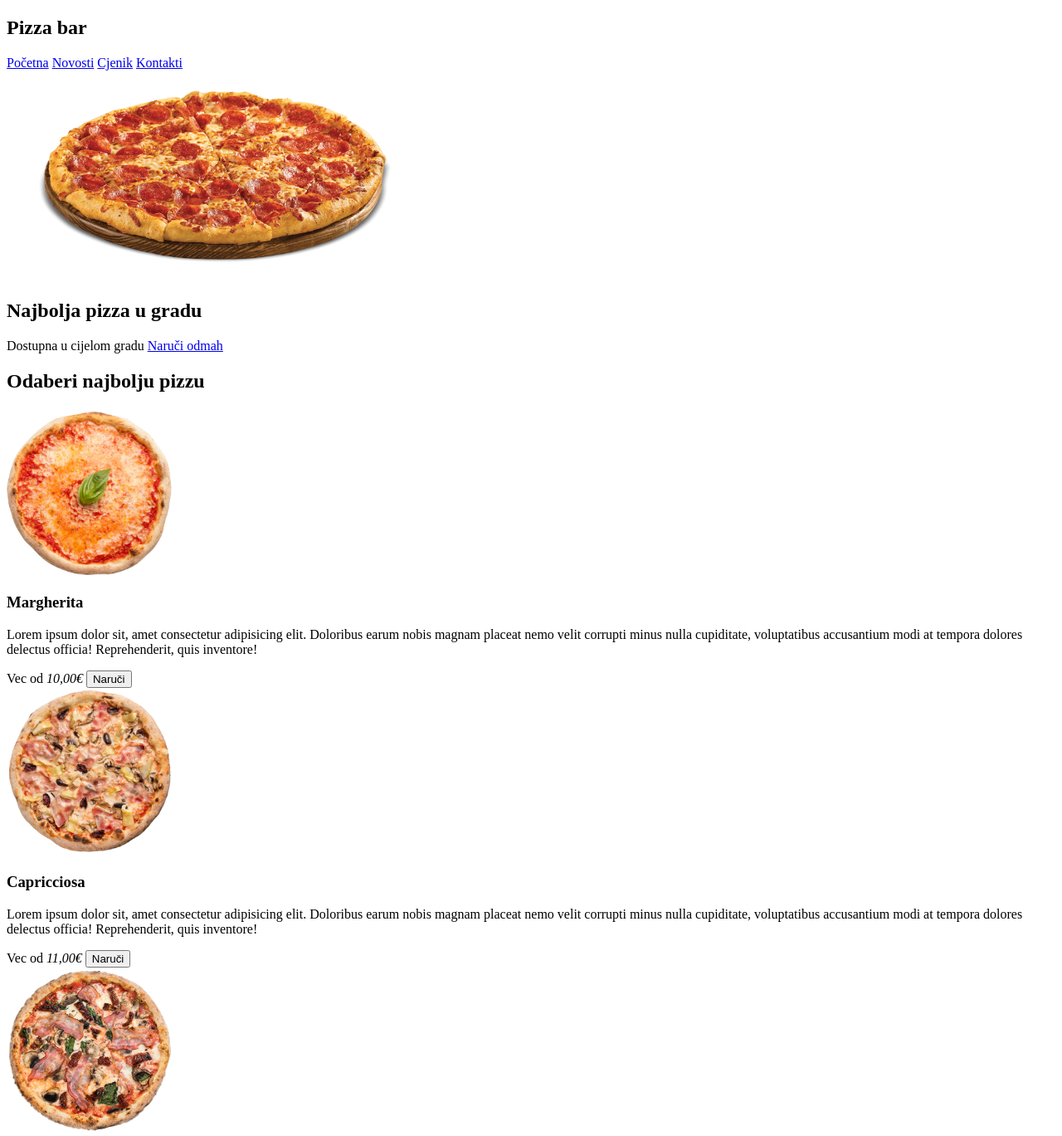
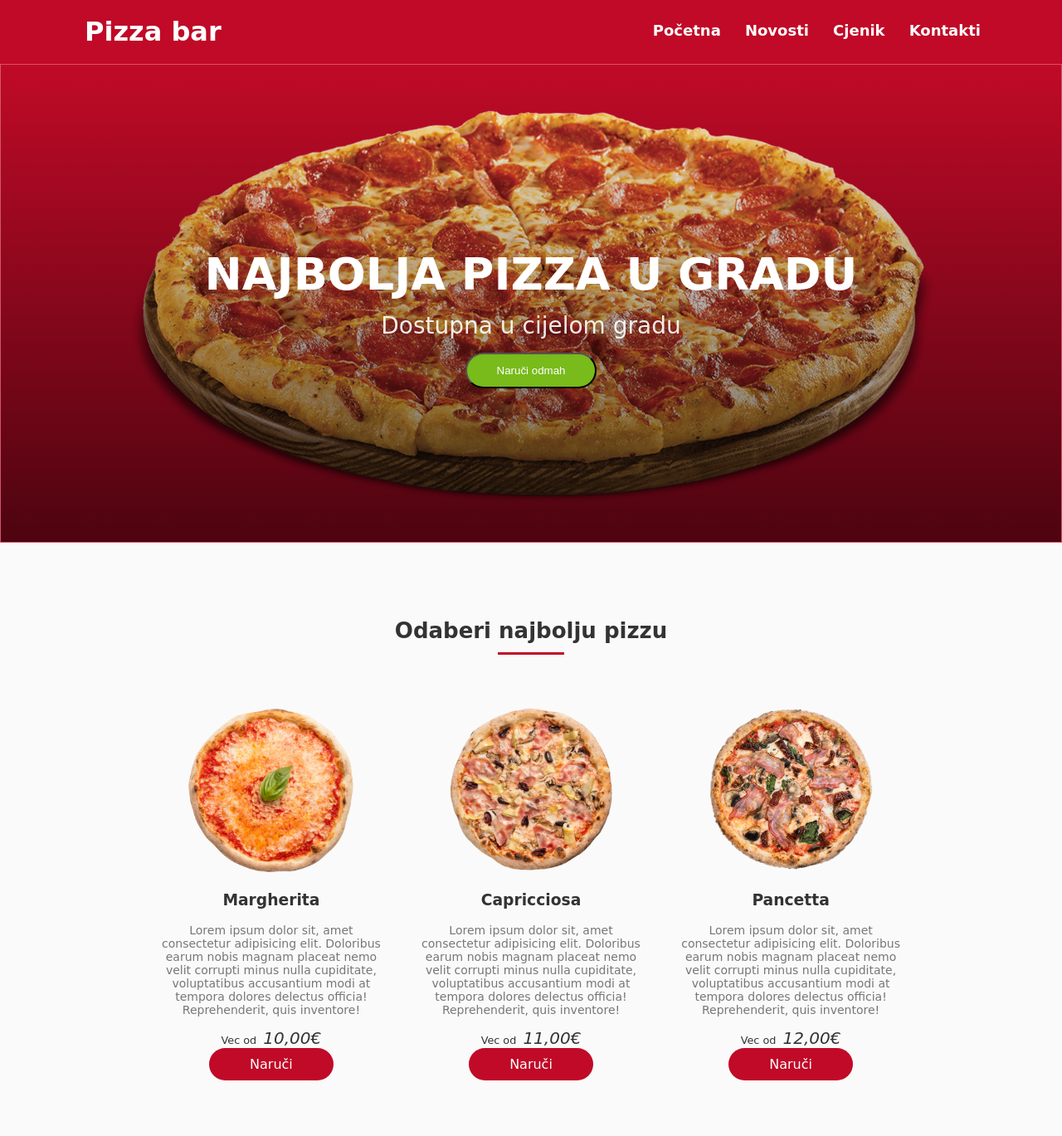
Before and after one commit to Roko191/PZI, a plain HTML site: page Vjezba4/index.html in a window 1280 px wide. Shown: the top 1369 px of the page at 83% size. Drawn offline with Linux system fonts and the light colour scheme.

Commit message:
VJ4 Done

```diff
--- a/Vjezba4/index.html
+++ b/Vjezba4/index.html
@@ -3,52 +3,63 @@
 <head>
     <meta charset="UTF-8">
     <meta name="viewport" content="width=device-width, initial-scale=1.0">
-    <title>Vjezba 3</title>
+    <title>Vjezba 4</title>
+
+    <link rel="stylesheet" href="./styles/style.css" />
+
 </head>
     <body>
-        <div class="container">
+        <div id="wrapper">
             <header>
+                <div class="container">
                 <h2>Pizza bar</h2>
                 <nav>
-                    <a href="#">Početna</a>
-                    <a href="#">Novosti</a>
-                    <a href="#">Cjenik</a>
-                    <a href="#">Kontakti</a>
+                    <a class="nav-links" href="#">Početna</a>
+                    <a class="nav-links" href="#">Novosti</a>
+                    <a class="nav-links" href="#">Cjenik</a>
+                    <a class="nav-links" href="#">Kontakti</a>
                 </nav>
-                <img src="./slike/Pizza-cover.png" alt="Pizza na stolu" style="width: 500px;">
-                <section>
+                </div>
+            </header>
+            <section id="cover">
+                <img src="./slike/Pizza-cover.png" alt="Pizza na stolu">
+                <div id="bg-gradient"></div>
+                <div class="cover-text container">
                     <h1>Najbolja pizza u gradu</h1>
-                    <p>Dostupna u cijelom gradu <a href="#">Naruči odmah</a></p>
-                </section>
-            </header>
-            <section id="akcija">
-                <h2>Odaberi najbolju pizzu</h2>
-                <div>
-                    <article>
-                        <img src="./slike/pizzas/margherita.png" alt="Margherita" width="200px" />
+                    <small>Dostupna u cijelom gradu </small>
+                    <button class="action-btn">Naruči odmah</button>
+                </div>
+            </section>
+            <section id="akcija" class="section-box">
+                <h2 class="section-title">Odaberi najbolju pizzu</h2>
+                <span class="title-underline"></span>
+                <div id="pizzas-holder">
+                    <article class="pizza-card">
+                        <img src="./slike/pizzas/margherita.png" class="pizza-img" alt="Margherita" width="200px" />
                         <h3>Margherita</h3>
-                        <p>Lorem ipsum dolor sit, amet consectetur adipisicing elit. Doloribus earum nobis magnam placeat nemo velit corrupti minus nulla cupiditate, voluptatibus accusantium modi at tempora dolores delectus officia! Reprehenderit, quis inventore!</p>
-                        <span>Vec od <em>10,00€</em></span>
-                        <button>Naruči</button>
+                        <p class="pizza-desc">Lorem ipsum dolor sit, amet consectetur adipisicing elit. Doloribus earum nobis magnam placeat nemo velit corrupti minus nulla cupiditate, voluptatibus accusantium modi at tempora dolores delectus officia! Reprehenderit, quis inventore!</p>
+                        <span class="pizza-price">Vec od <em>10,00€</em></span>
+                        <button class="pizza-btn">Naruči</button>
                     </article>
-                    <article>
-                        <img src="./slike/pizzas/capricciosa.png" alt="Capricciosa" width="200px" />
+                    <article class="pizza-card">
+                        <img src="./slike/pizzas/capricciosa.png" class="pizza-img" alt="Capricciosa" width="200px" />
                         <h3>Capricciosa</h3>
-                        <p>Lorem ipsum dolor sit, amet consectetur adipisicing elit. Doloribus earum nobis magnam placeat nemo velit corrupti minus nulla cupiditate, voluptatibus accusantium modi at tempora dolores delectus officia! Reprehenderit, quis inventore!</p>
-                        <span>Vec od <em>11,00€</em></span>
-                        <button>Naruči</button>
+                        <p class="pizza-desc">Lorem ipsum dolor sit, amet consectetur adipisicing elit. Doloribus earum nobis magnam placeat nemo velit corrupti minus nulla cupiditate, voluptatibus accusantium modi at tempora dolores delectus officia! Reprehenderit, quis inventore!</p>
+                        <span class="pizza-price">Vec od <em>11,00€</em></span>
+                        <button class="pizza-btn">Naruči</button>
                     </article>
-                    <article>
-                        <img src="./slike/pizzas/pancetta.png" alt="Pancetta" width="200px" />
+                    <article class="pizza-card">
+                        <img src="./slike/pizzas/pancetta.png" class="pizza-img" alt="Pancetta" width="200px" />
                         <h3>Pancetta</h3>
-                        <p>Lorem ipsum dolor sit, amet consectetur adipisicing elit. Doloribus earum nobis magnam placeat nemo velit corrupti minus nulla cupiditate, voluptatibus accusantium modi at tempora dolores delectus officia! Reprehenderit, quis inventore!</p>
-                        <span>Vec od <em>12,00€</em></span>
-                        <button>Naruči</button>
+                        <p class="pizza-desc">Lorem ipsum dolor sit, amet consectetur adipisicing elit. Doloribus earum nobis magnam placeat nemo velit corrupti minus nulla cupiditate, voluptatibus accusantium modi at tempora dolores delectus officia! Reprehenderit, quis inventore!</p>
+                        <span class="pizza-price">Vec od <em>12,00€</em></span>
+                        <button class="pizza-btn">Naruči</button>
                     </article>
                 </div>
             </section>
-            <seciton id="cjenik">
-                <h3>Cjenik</h3>
+            <seciton id="cjenik" class="section-box">
+                <h3 class="section-title">Cjenik</h3>
+                <span class="title-underline"></span>
                 <table style="border: 1px solid black;">
                     <tbody>
                         <tr style="border: 1px solid black;">
@@ -102,9 +113,10 @@
                 </table>
             </section>
 
-
+            <section id="contact" class="section-box">
             <form>
-                <h2>Kontaktirajte nas</h2>
+                <h2 class="section-title">Kontaktirajte nas</h2>
+                <span class="title-underline"></span>
 
                 <label for="mail">Email</label>
                 <br>
@@ -121,6 +133,7 @@
 
                 <input type="submit" value="Pošalji">
             </form>
+            </section>
 
             <footer>
                 <ul>
--- /dev/null
+++ b/Vjezba4/styles/style.css
@@ -0,0 +1,175 @@
+body {
+    margin: 0;
+    color: #333333;
+    font-family: 'Pacifico', cursive;
+}
+
+* {
+    box-sizing: border-box;
+}
+
+#wrapper {
+    background-color: #fafafa;
+}
+
+header {
+    position: sticky;
+    top: 0;
+    background-color: #c00a27;
+    padding: 16px 0px 16px 0px;
+    z-index: 1;
+}
+
+.container {
+    max-width: 1140px;
+    margin: 0 auto;
+    padding: 0px 16px 0px 16px;
+}
+
+header h2 {
+    display: inline-block;
+    color: #FFF;
+    margin: 0;
+    font-size: 32px;
+    padding: 0px 16px 0px 16px;
+    line-height: 1.4em;
+}
+
+nav {
+    float: right;
+    padding: 10px 0px 10px 0px;
+}
+
+.nav-links {
+    font-weight: 600;
+    color: #FFF;
+    padding: 0px 12px 0px 12px;
+    font-size: 18px;
+    text-decoration: none;
+}
+
+#cover{
+    position: relative;
+    background-color: #c00a27;
+    border: 1px solid rgba(255, 255, 255, 0.3);
+}
+
+#cover img{
+    width: 100%;
+    max-width: 1140px;
+    margin: 0 auto;
+    display: block;
+}
+
+#cover .cover-text {
+    position: absolute;
+    text-align: center;
+    padding: 0;
+    left: 0; right: 0;
+    top: 36%;
+}
+
+.cover-text h1 {
+    margin: 8px 0px 8px 0px;
+    color: #FFF;
+    text-transform: uppercase;
+    font-size: 54px;
+    line-height: 1.4em;
+}
+
+.cover-text small {
+    font-size: 28px;
+    font-weight: 500;
+    margin-bottom: 16px;
+    display: block;
+    color: rgba(255, 255, 255, 0.9);
+}
+
+.action-btn{
+    text-decoration: none;
+    background-color: #78bb1b;
+    color: #FFF;
+    padding: 12px 36px;
+    border-radius: 23px;
+}
+
+#bg-gradient{
+    position: absolute;
+    top: 0;
+    width: 100%; height: 100%;
+    background-image: linear-gradient(to top, rgba(0, 0, 0, 0.6), transparent);
+}
+
+.section-box{
+    padding: 80px 0 40px;
+}
+
+.section-title{
+    text-align: center;
+    font-size: 26px;
+    line-height: 2em;
+    margin: 0;
+}
+
+.title-underline {
+    width: 80px;
+    height: 3px;
+    background-color: #c00a27;
+    margin: 0 auto;
+    display: block;
+    top: 6px; bottom: 6px;
+}
+
+#pizzas-holder {
+    padding: 40px 0px;
+    text-align: center;
+}
+
+.pizza-card {
+    display: inline-block;
+    width: 300px;
+    margin: 0px 4px;
+    padding: 20px 16px;
+    border: 2px solid transparent;
+}
+
+.pizza-card:hover {
+    background-color: #FFF;
+    border-color: #eee;
+    transition: 0.2s ease-in;
+}
+
+.pizza-img {
+    width: 100%;
+    max-width: 200px;
+    margin: 0 auto;
+}
+
+.pizza-desc {
+    font-size: 14px;
+    color: #777;
+}
+
+.pizza-price {
+    font-size: 80%;
+}
+
+.pizza-price em {
+    font-size: 20px;
+    padding-left: 4px;
+}
+
+.pizza-btn {
+    display: block;
+    margin: 0 auto;
+    top: 12px; bottom: 12px;
+    padding: 8px 0px;
+    font-family: 'Pacifico', cursive;
+    font-size: 16px;
+    border: 2px solid transparent;
+    background-color: #c00a27;
+    color: #FFF;
+    width: 150px;
+    border-radius: 22px;
+    text-decoration: none;
+}
```
Also changed, not shown: Vjezba4/style.css (deleted).
